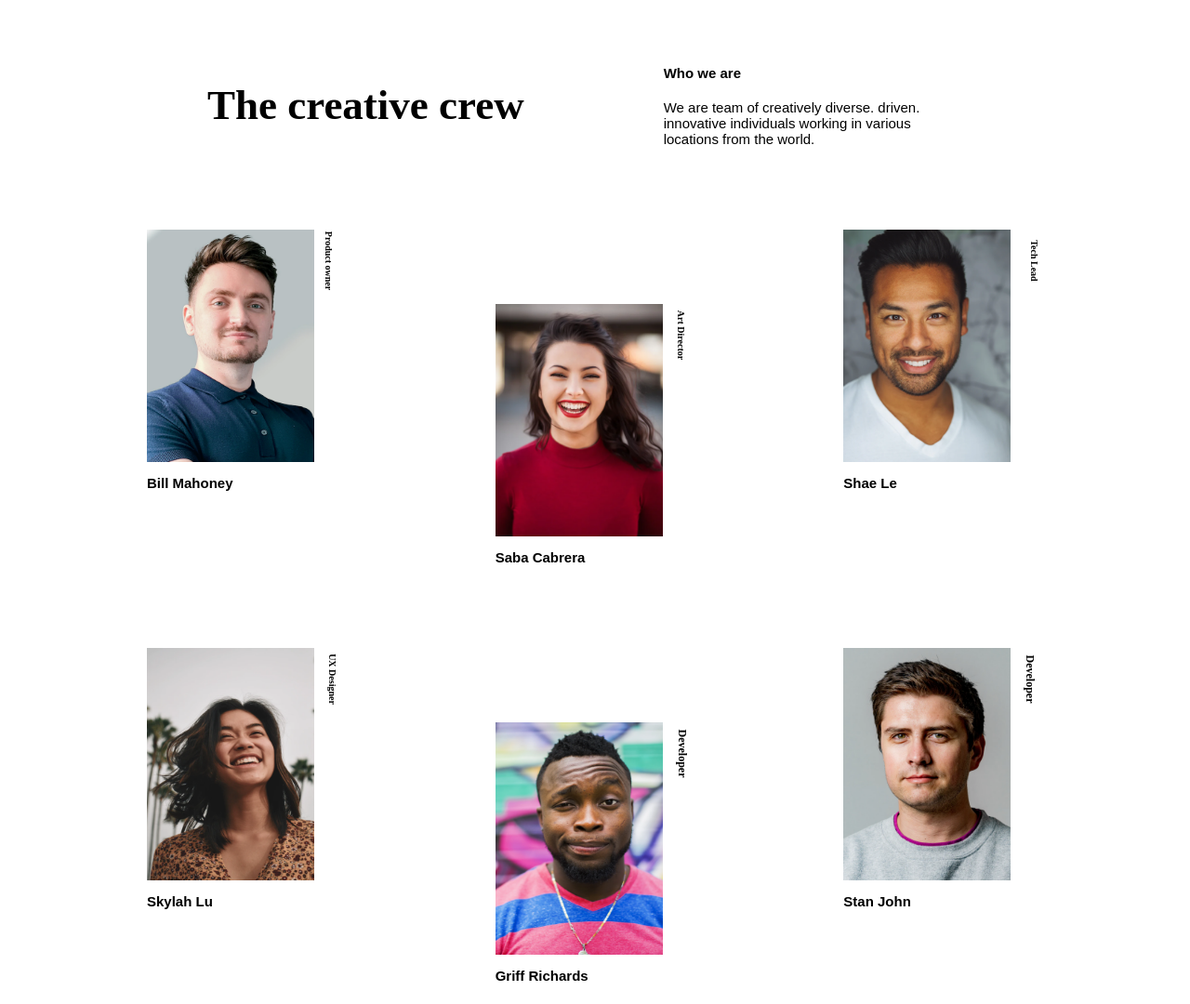
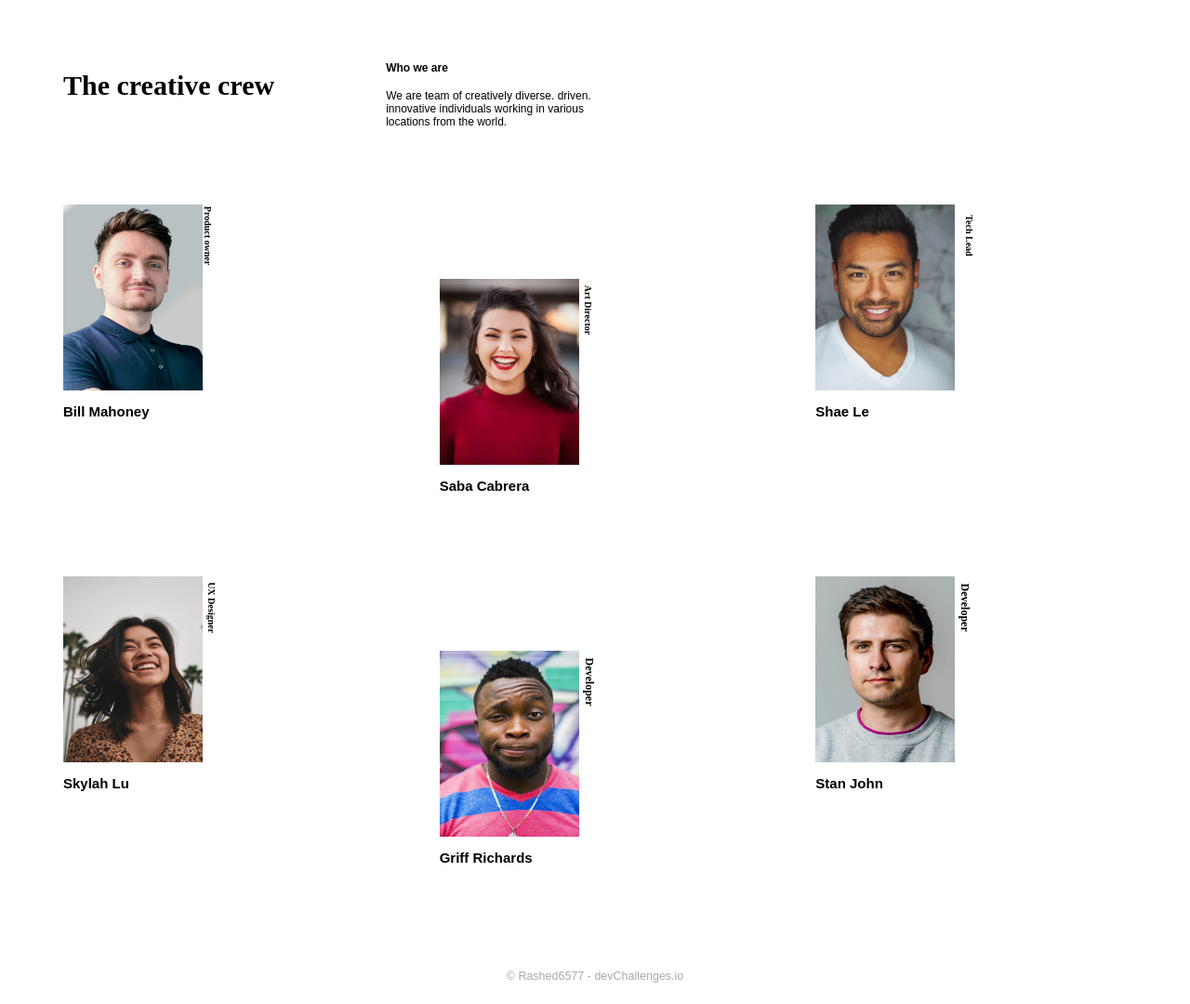
Before and after one commit to Rashed6577/my-team-page, a plain HTML site: page index.html in a window 1280 px wide. Shown: the top 1080 px of the page at 93% size. Drawn offline with Linux system fonts and the light colour scheme.

Commit message:
last final

```diff
--- a/styles/style.css
+++ b/styles/style.css
@@ -1,42 +1,42 @@
 header{
     display: flex;
     justify-content:flex-start;
-    gap: 150px;
+    gap: 120px;
     margin-top: 50px;
     margin-bottom: 70px;
 }
 .title{
     color: #000;
     font-family: 'PT Serif', serif;
-    font-size: 30px;
-    margin-left: 215px;
+    font-size: 20px;
+    margin-left: 60px;
 }
 .description-title{
     color: #000;
     font-family: 'Poppins', sans-serif;
-    font-size: 15px;
+    font-size: 12px;
 }
 .description-details{
     color: #000;
     font-family: 'poppins', sans-serif;
-    font-size: 15px;
+    font-size: 12px;
 }
 .container{
     display: grid;
     grid-template-columns: repeat(3, 1fr);
     row-gap: 70px;
     column-gap: 10px;
-    margin-left: 150px;
+    margin-left: 60px;
 }
 .box{
     position: relative;
     /* border: 1px solid red; */
-    height: 300px;
-    width: 220px;
+    height: 250px;
+    width: 180px;
 }
 .img{
-    height: 250px;
-    width: 180px;
+    height: 200px;
+    width: 150px;
 }
 .name{
     margin-top: 10px;
```
